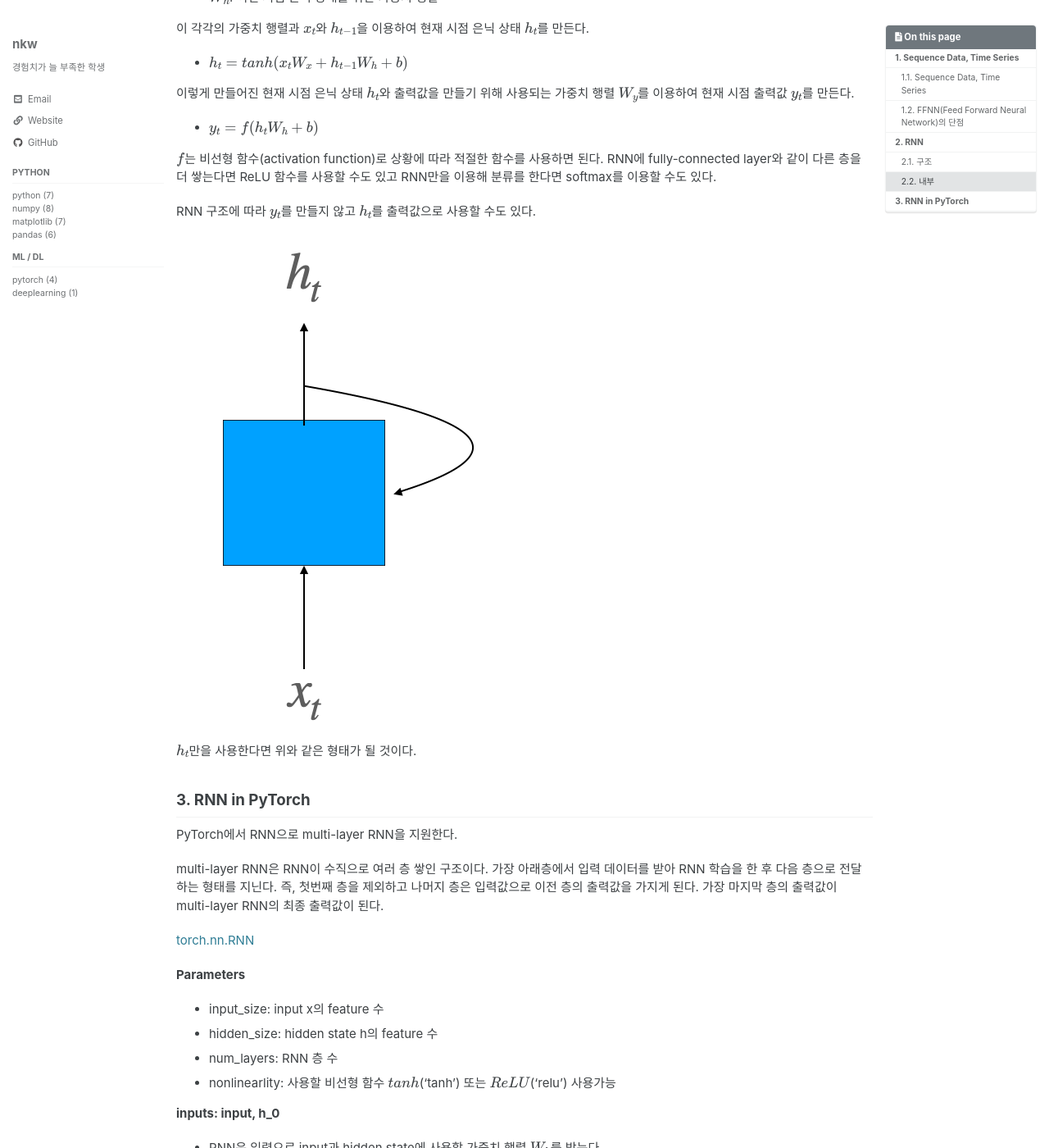
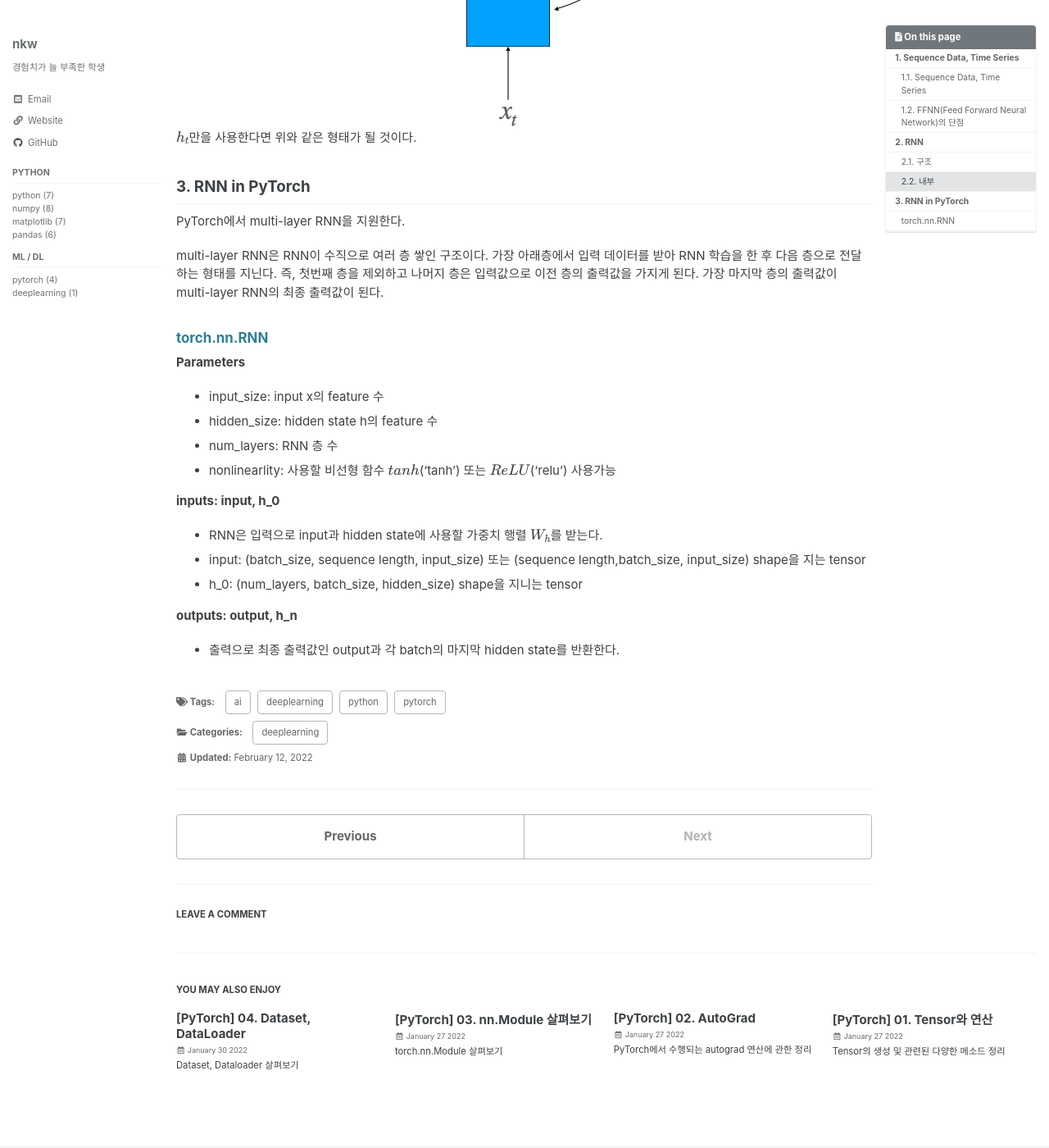
Before and after one commit to nkw011/nkw011.github.io, a Jekyll site: the page built from _posts/2022-02-12-rnn.md, in a window 1280 px wide and 1400 px high, scrolled down 2259 px. Shown: the whole window at 82% size. Built offline with Jekyll 4.4.1, drawn with Linux system fonts in a browser that asks for light colours; cached includes are drawn as plain includes; formulas are drawn with MathJax 3; comment, search, counter and statistics services are not loaded.

Commit message:
fix typo - rnn

```diff
--- a/_posts/2022-02-12-rnn.md
+++ b/_posts/2022-02-12-rnn.md
@@ -39,7 +39,7 @@
 
 RNN은 입력, 출력, 은닉 상태(hidden state)로 이루어져있다.
 
-<img src="/assets/image/rnn/rnn1.png">
+<center><img width='200' height='400' src="/assets/image/rnn/rnn1.png"></center>
 
 RNN 구조에서 핵심이 되는 부분이 바로 이 은닉 상태이다.
 은닉 상태는 RNN 내부에서 반복되면서 현재 시점까지의 정보를 다음 시점으로 넘겨주는 역할을 한다.
@@ -47,7 +47,7 @@
 
 ### 2.2. 내부
 
-<img src="/assets/image/rnn/rnn2.png">
+<center><img width='400' height='200' src="/assets/image/rnn/rnn2.png"></center>
 
 입력에서는 현재 시점의 입력 데이터를 받는다.
 
@@ -75,17 +75,17 @@
 
 RNN 구조에 따라 $y_t$를 만들지 않고 $h_t$를 출력값으로 사용할 수도 있다.
 
-<img src="/assets/image/rnn/rnn3.png">
+<center><img width='200' height='400' src="/assets/image/rnn/rnn3.png"></center>
 
 $h_t$만을 사용한다면 위와 같은 형태가 될 것이다.
 
 ## 3. RNN in PyTorch
 
-PyTorch에서 RNN으로 multi-layer RNN을 지원한다.
+PyTorch에서 multi-layer RNN을 지원한다.
 
 multi-layer RNN은 RNN이 수직으로 여러 층 쌓인 구조이다. 가장 아래층에서 입력 데이터를 받아 RNN 학습을 한 후 다음 층으로 전달하는 형태를 지닌다. 즉, 첫번째 층을 제외하고 나머지 층은 입력값으로 이전 층의 출력값을 가지게 된다. 가장 마지막 층의 출력값이 multi-layer RNN의 최종 출력값이 된다.
 
-[torch.nn.RNN](https://pytorch.org/docs/stable/generated/torch.nn.RNN.html#torch.nn.RNN)
+### [torch.nn.RNN](https://pytorch.org/docs/stable/generated/torch.nn.RNN.html#torch.nn.RNN)
 
 **Parameters**
 
```
